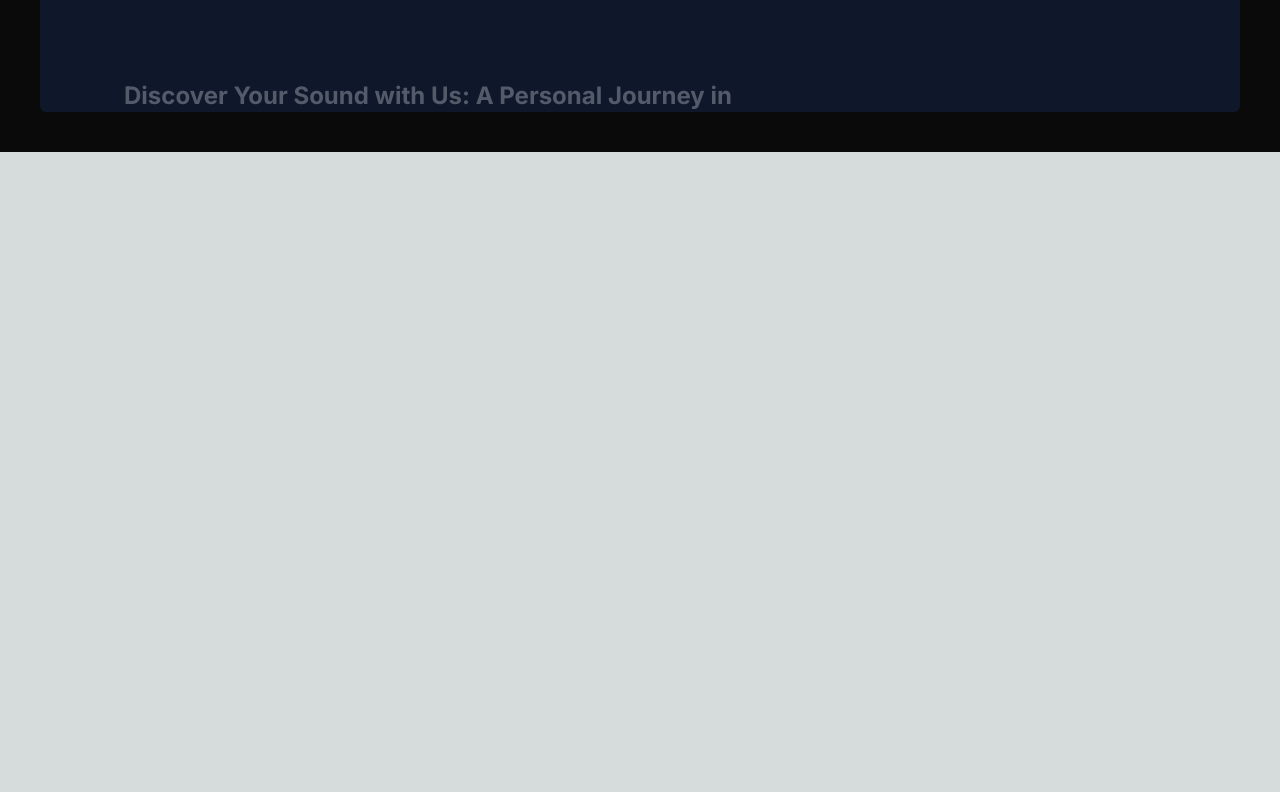
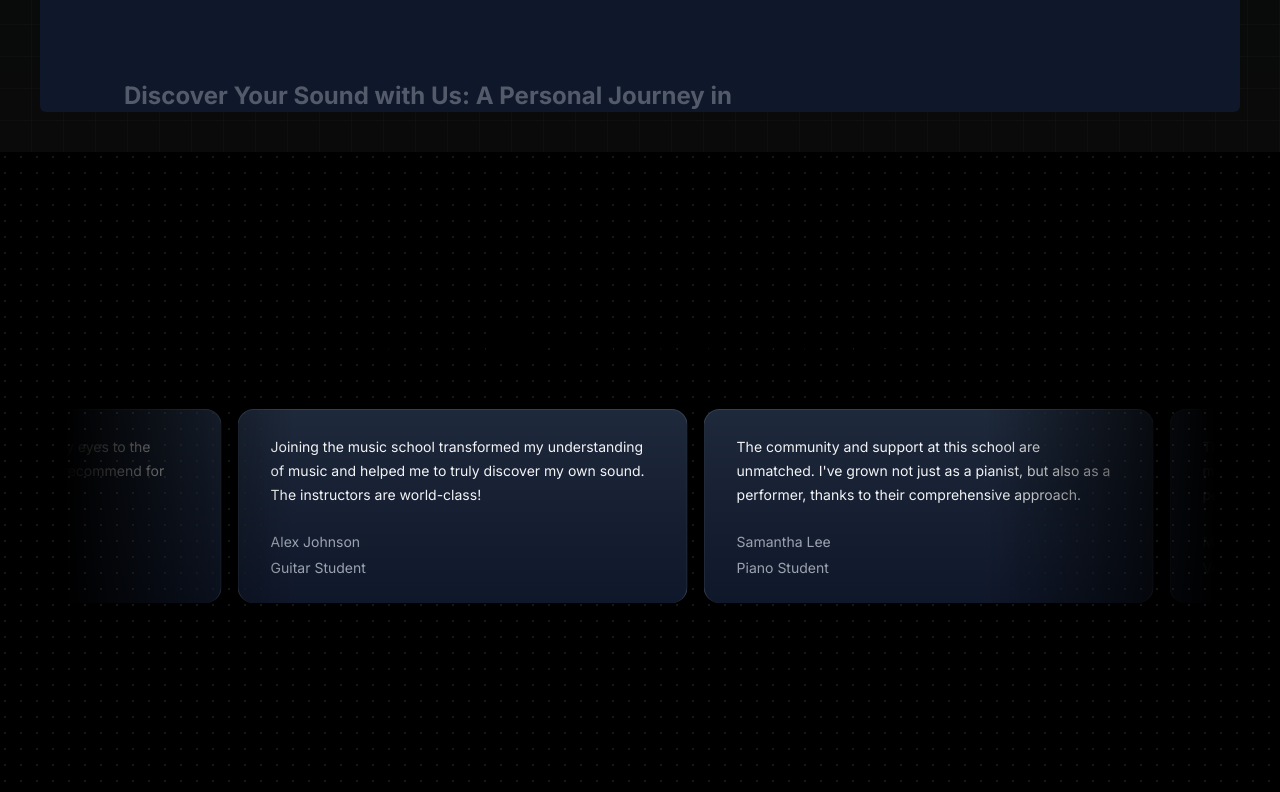
Before and after one commit to HSRAKTU/NextJS-Music-Courses-App, a Next.js app: page / in a window 1280 px wide. Shown: the part 1864-2656 px from the top of the page. Before the commit the page ends 2016 px from the top, so only its background shows below. Built offline with nearby package versions, Linux system fonts and the light colour scheme.

Commit message:
Testimonial Cards added

```diff
--- a/package.json
+++ b/package.json
@@ -11,6 +11,7 @@
   "dependencies": {
     "clsx": "^2.1.0",
     "framer-motion": "^11.0.6",
+    "mini-svg-data-uri": "^1.4.4",
     "next": "14.1.0",
     "react": "^18",
     "react-dom": "^18",
--- a/src/app/page.tsx
+++ b/src/app/page.tsx
@@ -1,5 +1,6 @@
 import FeaturedCourses from "@/components/FeaturedCourses";
 import HeroSection from "@/components/HeroSection";
+import MusicSchoolTestimonialCards from "@/components/TestimonialCards";
 import WhyChooseUS from "@/components/WhyChooseUS";
 
 
@@ -9,6 +10,7 @@
       <HeroSection />
       <FeaturedCourses />
       <WhyChooseUS />
+      <MusicSchoolTestimonialCards />
     </main>
   );
 }
--- /dev/null
+++ b/src/components/TestimonialCards.tsx
@@ -0,0 +1,53 @@
+'use client'
+import { InfiniteMovingCards } from "@/components/ui/infinite-moving-cards";
+const musicSchoolTestimonials = [
+    {
+      quote:
+        'Joining the music school transformed my understanding of music and helped me to truly discover my own sound. The instructors are world-class!',
+      name: 'Alex Johnson',
+      title: 'Guitar Student',
+    },
+    {
+      quote:
+        "The community and support at this school are unmatched. I've grown not just as a pianist, but also as a performer, thanks to their comprehensive approach.",
+      name: 'Samantha Lee',
+      title: 'Piano Student',
+    },
+    {
+      quote:
+        "This school offered me the tools and confidence to take my singing to the next level. I'm endlessly grateful for the personalized coaching.",
+      name: 'Michael Chen',
+      title: 'Vocal Student',
+    },
+    {
+      quote:
+        'As a violinist, finding the right mentor can be challenging, but this school matched me with a teacher who truly understands my goals and challenges.',
+      name: 'Emily Taylor',
+      title: 'Violin Student',
+    },
+    {
+      quote:
+        'The production courses here opened my eyes to the intricacies of music production. Highly recommend for any aspiring producers!',
+      name: 'Chris Morales',
+      title: 'Music Production Student',
+    },
+  ];
+
+function MusicSchoolTestimonialCards() {
+  return (
+    <div className="h-[40rem] w-full dark:bg-black dark:bg-dot-white/[0.2] relative flex flex-col items-center justify-center overflow-hidden">
+        <h2 className="text-3xl font-bold text-center mb-8 z-10">Hear our Harmony: Voices of success</h2>
+        <div className="flex justify-center w-full overflow-hidden px-4 sm:px-6 lg:px-8">
+            <div className="w-full max-w-6xl">
+                <InfiniteMovingCards
+                    items={musicSchoolTestimonials}
+                    direction="right"
+                    speed="slow"
+                />
+            </div>
+        </div>
+    </div>
+  )
+}
+
+export default MusicSchoolTestimonialCards
--- /dev/null
+++ b/src/components/ui/infinite-moving-cards.tsx
@@ -0,0 +1,121 @@
+"use client";
+
+import { cn } from "@/utils/cn";
+import React, { useEffect, useState } from "react";
+
+export const InfiniteMovingCards = ({
+  items,
+  direction = "left",
+  speed = "fast",
+  pauseOnHover = true,
+  className,
+}: {
+  items: {
+    quote: string;
+    name: string;
+    title: string;
+  }[];
+  direction?: "left" | "right";
+  speed?: "fast" | "normal" | "slow";
+  pauseOnHover?: boolean;
+  className?: string;
+}) => {
+  const containerRef = React.useRef<HTMLDivElement>(null);
+  const scrollerRef = React.useRef<HTMLUListElement>(null);
+
+  useEffect(() => {
+    addAnimation();
+  }, []);
+  const [start, setStart] = useState(false);
+  function addAnimation() {
+    if (containerRef.current && scrollerRef.current) {
+      const scrollerContent = Array.from(scrollerRef.current.children);
+
+      scrollerContent.forEach((item) => {
+        const duplicatedItem = item.cloneNode(true);
+        if (scrollerRef.current) {
+          scrollerRef.current.appendChild(duplicatedItem);
+        }
+      });
+
+      getDirection();
+      getSpeed();
+      setStart(true);
+    }
+  }
+  const getDirection = () => {
+    if (containerRef.current) {
+      if (direction === "left") {
+        containerRef.current.style.setProperty(
+          "--animation-direction",
+          "forwards"
+        );
+      } else {
+        containerRef.current.style.setProperty(
+          "--animation-direction",
+          "reverse"
+        );
+      }
+    }
+  };
+  const getSpeed = () => {
+    if (containerRef.current) {
+      if (speed === "fast") {
+        containerRef.current.style.setProperty("--animation-duration", "20s");
+      } else if (speed === "normal") {
+        containerRef.current.style.setProperty("--animation-duration", "40s");
+      } else {
+        containerRef.current.style.setProperty("--animation-duration", "80s");
+      }
+    }
+  };
+  return (
+    <div
+      ref={containerRef}
+      className={cn(
+        "scroller relative z-20  max-w-7xl overflow-hidden  [mask-image:linear-gradient(to_right,transparent,white_20%,white_80%,transparent)]",
+        className
+      )}
+    >
+      <ul
+        ref={scrollerRef}
+        className={cn(
+          " flex min-w-full shrink-0 gap-4 py-4 w-max flex-nowrap",
+          start && "animate-scroll ",
+          pauseOnHover && "hover:[animation-play-state:paused]"
+        )}
+      >
+        {items.map((item, idx) => (
+          <li
+            className="w-[350px] max-w-full relative rounded-2xl border border-b-0 flex-shrink-0 border-slate-700 px-8 py-6 md:w-[450px]"
+            style={{
+              background:
+                "linear-gradient(180deg, var(--slate-800), var(--slate-900)",
+            }}
+            key={item.name}
+          >
+            <blockquote>
+              <div
+                aria-hidden="true"
+                className="user-select-none -z-1 pointer-events-none absolute -left-0.5 -top-0.5 h-[calc(100%_+_4px)] w-[calc(100%_+_4px)]"
+              ></div>
+              <span className=" relative z-20 text-sm leading-[1.6] text-gray-100 font-normal">
+                {item.quote}
+              </span>
+              <div className="relative z-20 mt-6 flex flex-row items-center">
+                <span className="flex flex-col gap-1">
+                  <span className=" text-sm leading-[1.6] text-gray-400 font-normal">
+                    {item.name}
+                  </span>
+                  <span className=" text-sm leading-[1.6] text-gray-400 font-normal">
+                    {item.title}
+                  </span>
+                </span>
+              </div>
+            </blockquote>
+          </li>
+        ))}
+      </ul>
+    </div>
+  );
+};
--- a/tailwind.config.ts
+++ b/tailwind.config.ts
@@ -1,4 +1,6 @@
 import type { Config } from "tailwindcss";
+
+const svgToDataUri = require("mini-svg-data-uri");
 const colors = require("tailwindcss/colors");
 const {
   default: flattenColorPalette,
@@ -22,6 +24,7 @@
       animation: {
         spotlight: "spotlight 2s ease .75s 1 forwards",
         shimmer: "shimmer 2s linear infinite",
+        scroll: "scroll var(--animation-duration, 40s) var(--animation-direction, forwards) linear infinite",
       },
       keyframes: {
         spotlight: {
@@ -42,11 +45,17 @@
             backgroundPosition: "-200% 0",
           },
         },
+        scroll: {
+          to: {
+            transform: "translate(calc(-50% - 0.5rem))",
+          },
+        },
       },
     },
   },
   plugins: [
     addVariablesForColors,
+    addSvgPatterns,
   ],
 };
 
@@ -60,4 +69,27 @@
     ":root": newVars,
   });
 }
+
+function addSvgPatterns({ matchUtilities, theme }: any) {
+  matchUtilities(
+    {
+      "bg-grid": (value: any) => ({
+        backgroundImage: `url("${svgToDataUri(
+          `<svg xmlns="http://www.w3.org/2000/svg" viewBox="0 0 32 32" width="32" height="32" fill="none" stroke="${value}"><path d="M0 .5H31.5V32"/></svg>`
+        )}")`,
+      }),
+      "bg-grid-small": (value: any) => ({
+        backgroundImage: `url("${svgToDataUri(
+          `<svg xmlns="http://www.w3.org/2000/svg" viewBox="0 0 32 32" width="8" height="8" fill="none" stroke="${value}"><path d="M0 .5H31.5V32"/></svg>`
+        )}")`,
+      }),
+      "bg-dot": (value: any) => ({
+        backgroundImage: `url("${svgToDataUri(
+          `<svg xmlns="http://www.w3.org/2000/svg" viewBox="0 0 32 32" width="16" height="16" fill="none"><circle fill="${value}" id="pattern-circle" cx="10" cy="10" r="1.6257413380501518"></circle></svg>`
+        )}")`,
+      }),
+    },
+    { values: flattenColorPalette(theme("backgroundColor")), type: "color" }
+  );
+}
 export default config;
```
Also changed, not shown: 1 other file (tests, documents, lock files or other folders).
